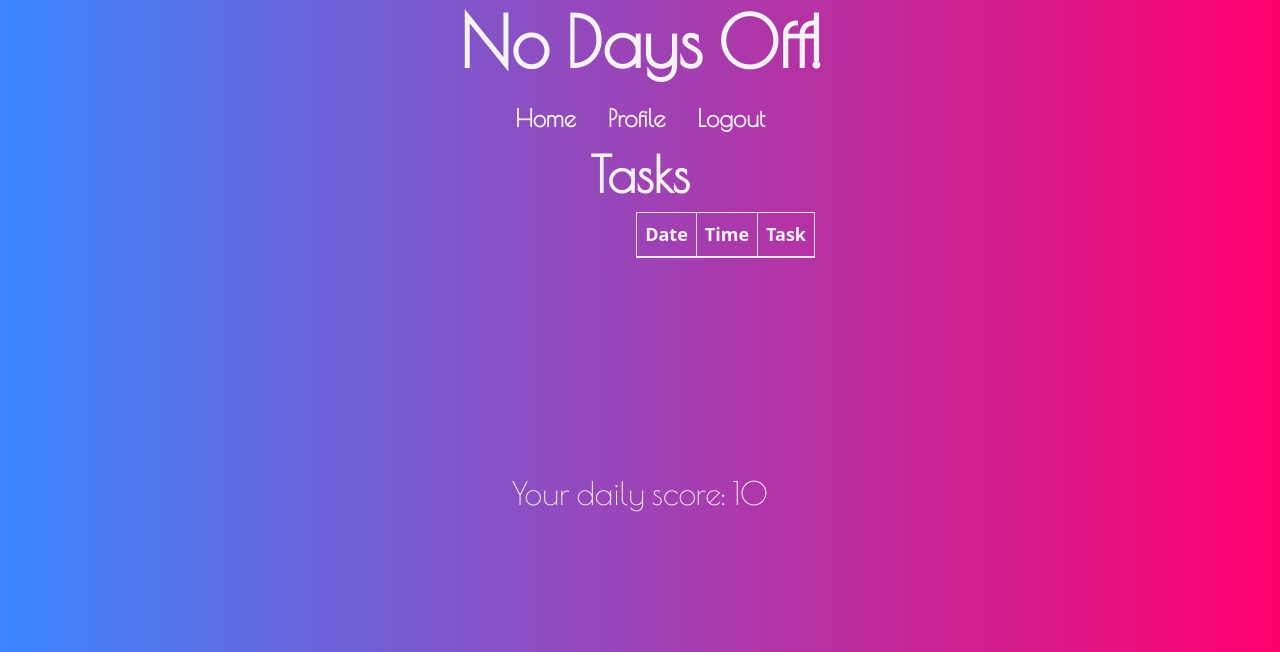
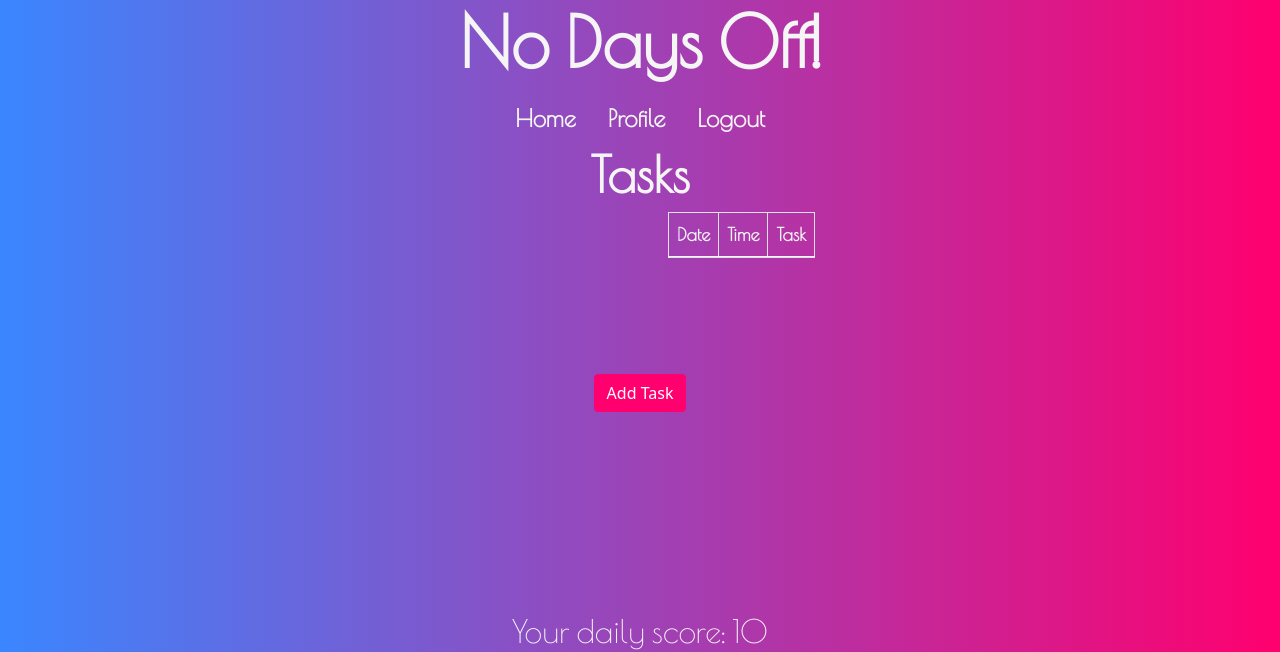
Before and after one commit to Mikey-Simmons/no-days-off, a Django app: template main/templates/welcome.html in a window 1280 px wide. Shown: the top 652 px of the page. Run offline with Django 3.2, Linux system fonts and the light colour scheme; data comes from the database, SQL or seed files in the repository; both versions use the stored data as it was after the commit; tables that the repository leaves empty hold one stand-in row (values such as "Sample post"); the template is opened without the code that fills it: values that come from a table or form of the project are taken from there, most other values are stand-ins (such as "Sample title", 1, 10 or a date in 2020); lists and menus that the app fills with data are empty; some libraries are stand-ins or nearby versions.

Commit message:
added_task_modal

```diff
--- a/main/static/css/style.css
+++ b/main/static/css/style.css
@@ -123,6 +123,8 @@ table{
     width: 350px !important;
     max-height: 400px ;
     overflow: auto !important;
+    font-family: 'Poiret One', cursive;
+    font-weight: bolder;
 display: inline-block;
 direction:rtl
   }
@@ -141,3 +143,9 @@ direction:rtl
 th{
     font-size: 18px;
 }
+
+.modal_container{
+    display: flex;
+    justify-content: center;
+    padding-top: 100px;
+}
--- a/main/templates/welcome.html
+++ b/main/templates/welcome.html
@@ -2,8 +2,7 @@
 <html lang="en">
 
 <head>
-    <script src="https://ajax.googleapis.com/ajax/libs/jquery/3.5.1/jquery.min.js"></script>
-  <script src="https://maxcdn.bootstrapcdn.com/bootstrap/3.4.1/js/bootstrap.min.js"></script>
+  <script src="https://cdn.jsdelivr.net/npm/bootstrap@5.1.3/dist/js/bootstrap.bundle.min.js" integrity="sha384-ka7Sk0Gln4gmtz2MlQnikT1wXgYsOg+OMhuP+IlRH9sENBO0LRn5q+8nbTov4+1p" crossorigin="anonymous"></script>
     <meta charset="UTF-8">
     <meta http-equiv="X-UA-Compatible" content="IE=edge">
     <meta name="viewport" content="width=device-width, initial-scale=1.0">
@@ -18,6 +17,7 @@
 </head>
 
 <body>
+
     <div class="title">
         <h1 class="title">No Days Off!</h1>
       </div>
@@ -64,6 +64,52 @@
           </table>
 
           </div>
+          <div class="modal_container">
+            <!-- Button trigger modal -->
+      <button type="button" class="btn btn-danger" data-bs-toggle="modal" data-bs-target="#exampleModal">
+        Add Task
+      </button>
+
+      <!-- Modal -->
+      <div class="modal fade" id="exampleModal" tabindex="-1" aria-labelledby="exampleModalLabel" aria-hidden="true">
+        <div class="modal-dialog">
+          <div class="modal-content">
+            <div class="modal-header">
+              <h5 class="modal-title" id="exampleModalLabel">Add Task</h5>
+              <button type="button" class="btn-close" data-bs-dismiss="modal" aria-label="Close"></button>
+            </div>
+            <div class="modal-body">
+              <form action="addtask" method=post>
+                {% csrf_token %}
+                <div class="mb-3">
+                    <label for="title" class="form-label">Task</label>
+                    <input type="text" class="form-control" id="title" name="title" placeholder="">
+                </div>
+                <div class="mb-3">
+                    <label for="description" class="form-label">Description</label>
+                    <input type="text" class="form-control" id="description" name="description" placeholder="">
+                </div>
+                <div class="mb-3">
+                    <label for="day_completed" class="form-label">Date Completed</label>
+                    <input type="date" class="form-control" id="day_completed" name="day_completed" placeholder="">
+                </div>
+                <div class="mb-3">
+                    <label for="time_spent" class="form-label">Hours Spent</label>
+                    <input type="number" class="form-control" id="time_spent" name="time_spent" placeholder="">
+                </div>
+
+
+
+            </div>
+            <div class="modal-footer">
+              <button type="button" class="btn btn-secondary" data-bs-dismiss="modal">Close</button>
+              <button type="submit" class="btn btn-danger"> Add Completed Task </button>
+            </form>
+            </div>
+          </div>
+        </div>
+      </div>
+      </div>
      <!--
    <form action="addtask" method=post>
             {% csrf_token %}
@@ -87,6 +133,7 @@
             <button type="submit" class="btn btn-danger"> Add Completed Task </button>
         </form>
       -->
+
        <div class="footer">
 
 
```
Also changed, not shown: db.sqlite3.
